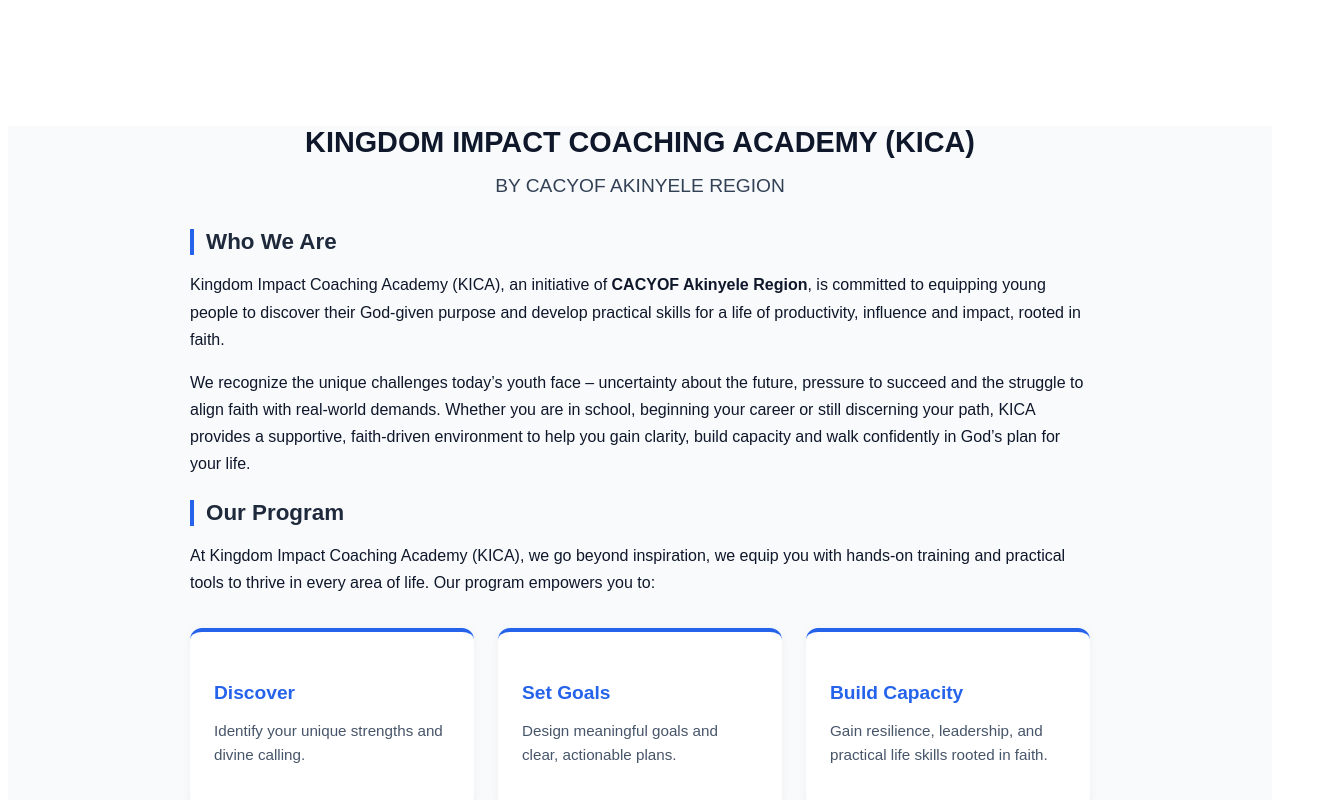
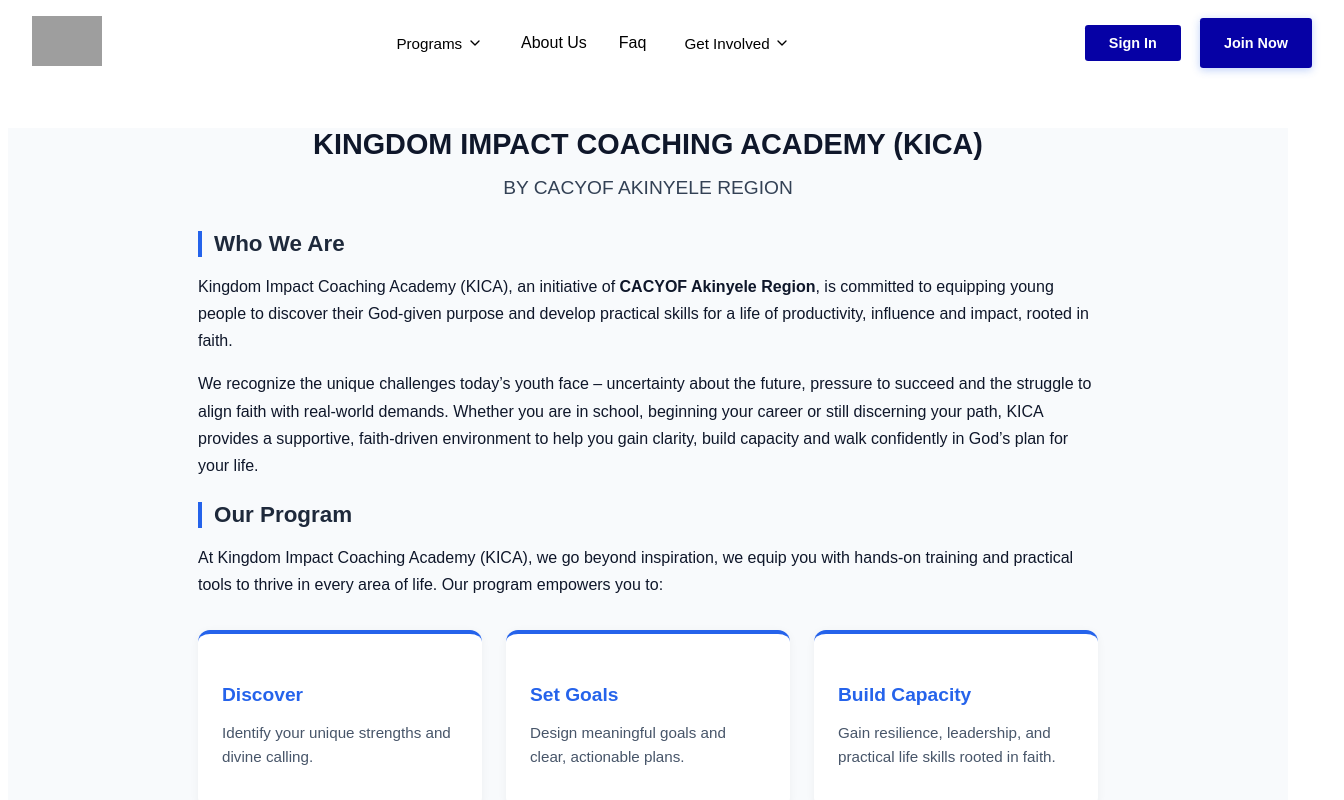
Before and after one commit to Viktorpeters/AkinyeleLms, a Next.js app: page /aboutUs in a window 1280 px wide. Shown: the top 800 px of the page, 1344 px wide, since content can reach past the window. Built offline with nearby package versions, Linux system fonts and the light colour scheme; grey boxes are pictures that could not be loaded.

Commit message:
updated code

```diff
--- a/src/app/aboutUs/aboutUs.module.css
+++ b/src/app/aboutUs/aboutUs.module.css
@@ -1,5 +1,4 @@
 .aboutcont {
-    padding: 0;
-    margin: 0;
+    width: 100vw;
     font-family: "poppins", sans-serif;
 }
--- a/src/app/aboutUs/page.tsx
+++ b/src/app/aboutUs/page.tsx
@@ -8,7 +8,7 @@
 const page = () => {
   return (
     <div className={styles.aboutcont}>
-      {/* <Header /> */}
+      <Header />
       <AboutKICA />
       <Mission />
       <CTACard />
```
